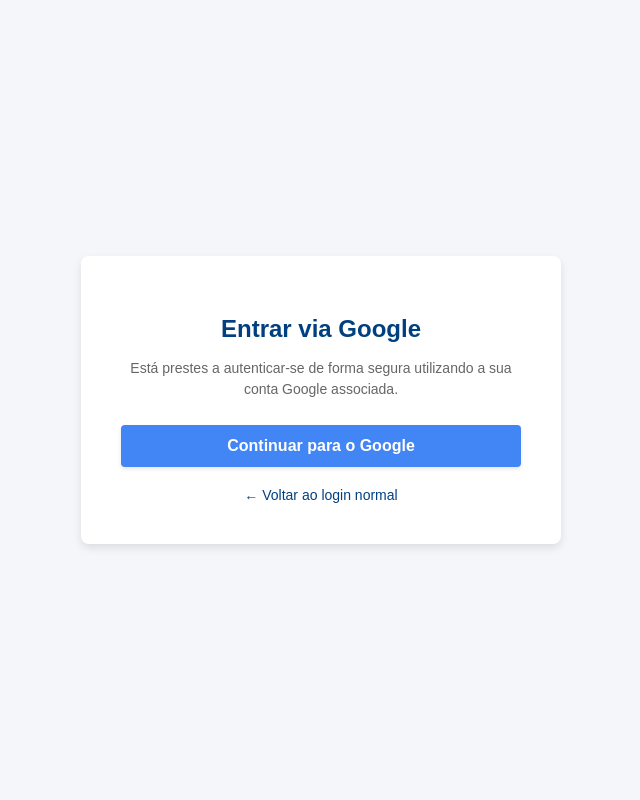
After one commit to Linspec/tcc-seguranca, a Django app: template templates/socialaccount/login.html in a window 1280 px wide. The commit adds this page. Shown: the whole page, without its empty margins (319-959 px from the left). Run offline with Django 5.2, Linux system fonts and the light colour scheme; the template is opened without the code that fills it, so the values that code supplies are empty.

Commit message:
atualizando login e singup

```diff
--- /dev/null
+++ b/templates/socialaccount/login.html
@@ -0,0 +1,30 @@
+<!DOCTYPE html>
+<html lang="pt-br">
+<head>
+    <meta charset="UTF-8">
+    <title>Autenticação Google - Sistema Educativo</title>
+    <style>
+        body { font-family: Arial, sans-serif; background-color: #f4f6f9; display: flex; justify-content: center; align-items: center; height: 100vh; margin: 0; }
+        .login-card { background: white; padding: 40px; border-radius: 8px; box-shadow: 0 4px 8px rgba(0,0,0,0.1); width: 100%; max-width: 400px; text-align: center; }
+        h2 { color: #004080; margin-bottom: 15px; }
+        p { color: #666; font-size: 14px; margin-bottom: 25px; line-height: 1.5; }
+        .btn-submit { width: 100%; padding: 12px; background-color: #4285F4; color: white; border: none; border-radius: 4px; font-weight: bold; cursor: pointer; font-size: 16px; box-shadow: 0 2px 4px rgba(0,0,0,0.1); }
+        .btn-submit:hover { background-color: #357ae8; }
+        .back-link { display: inline-block; margin-top: 20px; color: #004080; text-decoration: none; font-size: 14px; }
+        .back-link:hover { text-decoration: underline; }
+    </style>
+</head>
+<body>
+    <div class="login-card">
+        <h2>Entrar via Google</h2>
+        <p>Está prestes a autenticar-se de forma segura utilizando a sua conta Google associada.</p>
+
+        <form method="post">
+            {% csrf_token %}
+            <button type="submit" class="btn-submit">Continuar para o Google</button>
+        </form>
+
+        <a href="{% url 'login' %}" class="back-link">← Voltar ao login normal</a>
+    </div>
+</body>
+</html>
```
Also changed, not shown: templates/socialaccount/signup.html (+32 -2 lines).
